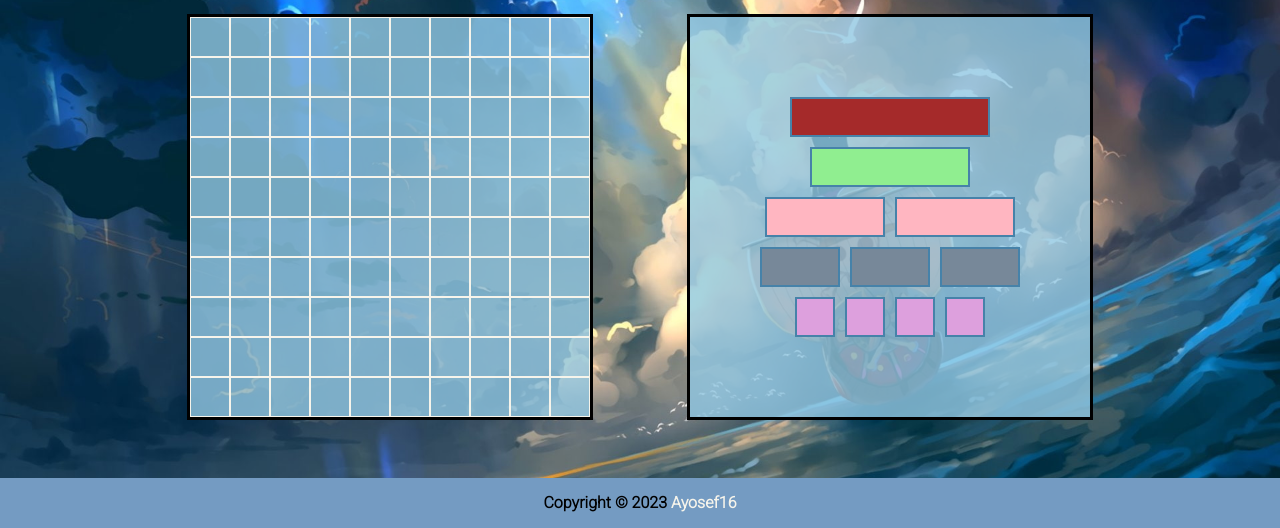
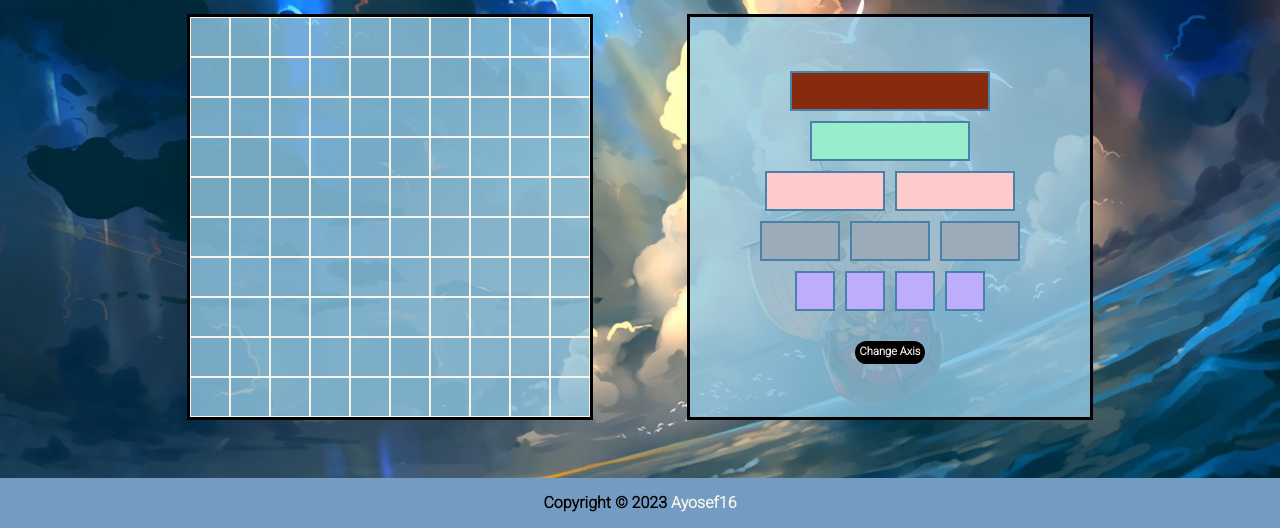
Before and after one commit to Ayosef16/battleship, a website built with webpack: page dist/index.html in a window 1280 px wide. Shown: the part 272-800 px from the top of the page. Built offline with nearby package versions, Linux system fonts and the light colour scheme; a web font is replaced by a local one.

Commit message:
Add a change axis button

```diff
--- a/src/style.css
+++ b/src/style.css
@@ -10,6 +10,11 @@
   --light-blue: #91c8e4;
   --white: #f6f4eb;
   --light-yellow: #fff7d4;
+  --brown: #862b0d;
+  --light-green: #98eecc;
+  --light-pink: #ffcacc;
+  --grey: #9babb8;
+  --purple: #beadfa;
   --ship-block: 40px;
 }
 
@@ -145,27 +150,39 @@ body {
 
 .carrier {
   width: calc(var(--ship-block) * 5);
-  background-color: brown;
+  background-color: var(--brown);
 }
 
 .battleship {
   width: calc(var(--ship-block) * 4);
-  background-color: lightgreen;
+  background-color: var(--light-green);
 }
 
 .destroyer {
   width: calc(var(--ship-block) * 3);
-  background-color: lightpink;
+  background-color: var(--light-pink);
 }
 
 .submarine {
   width: calc(var(--ship-block) * 2);
-  background-color: lightslategray;
+  background-color: var(--grey);
 }
 
 .patrol-boat {
   width: calc(var(--ship-block) * 1);
-  background-color: plum;
+  background-color: var(--purple);
+}
+
+.change-direction {
+  font-size: 0.7rem;
+  font-weight: 700;
+  padding: 5px;
+  border-radius: 1rem;
+  color: var(--white);
+  background-color: black;
+  border: none;
+  cursor: pointer;
+  margin-top: 20px;
 }
 
 .grid-row {
```
Also changed, not shown: dist/index.html.
